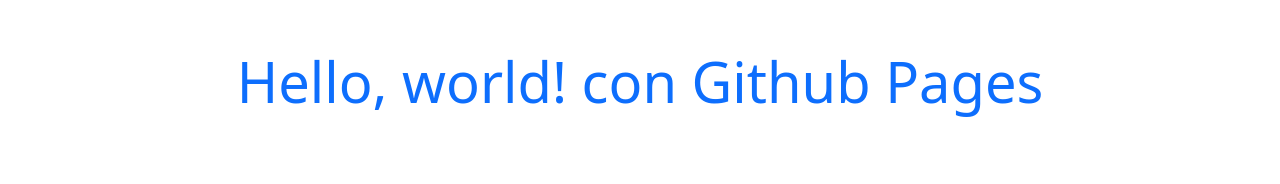
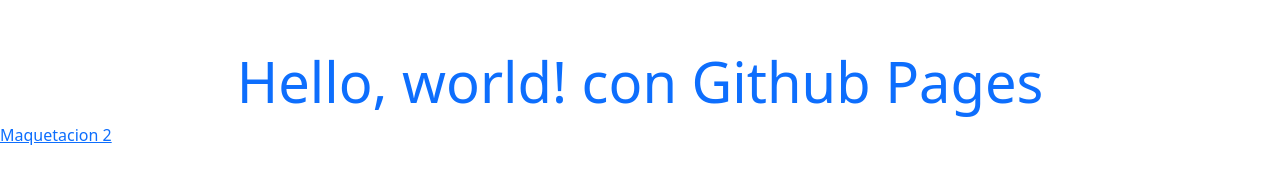
Before and after one commit to jkamvs/Jkamvs.github.io, a plain HTML site: page index.html in a window 1280 px wide. Drawn offline with nearby package versions, Linux system fonts and the light colour scheme.

Commit message:
Subiendo link para ver el proyecto

```diff
--- a/index.html
+++ b/index.html
@@ -14,6 +14,7 @@
 
 <body>
     <h1 class="text-center mt-5 display-4 text-primary">Hello, world! con Github Pages</h1>
+    <a href="./Proyectos/maquetacion-2/index.html">Maquetacion 2</a>
 
     <!-- Optional JavaScript; choose one of the two! -->
 
```
